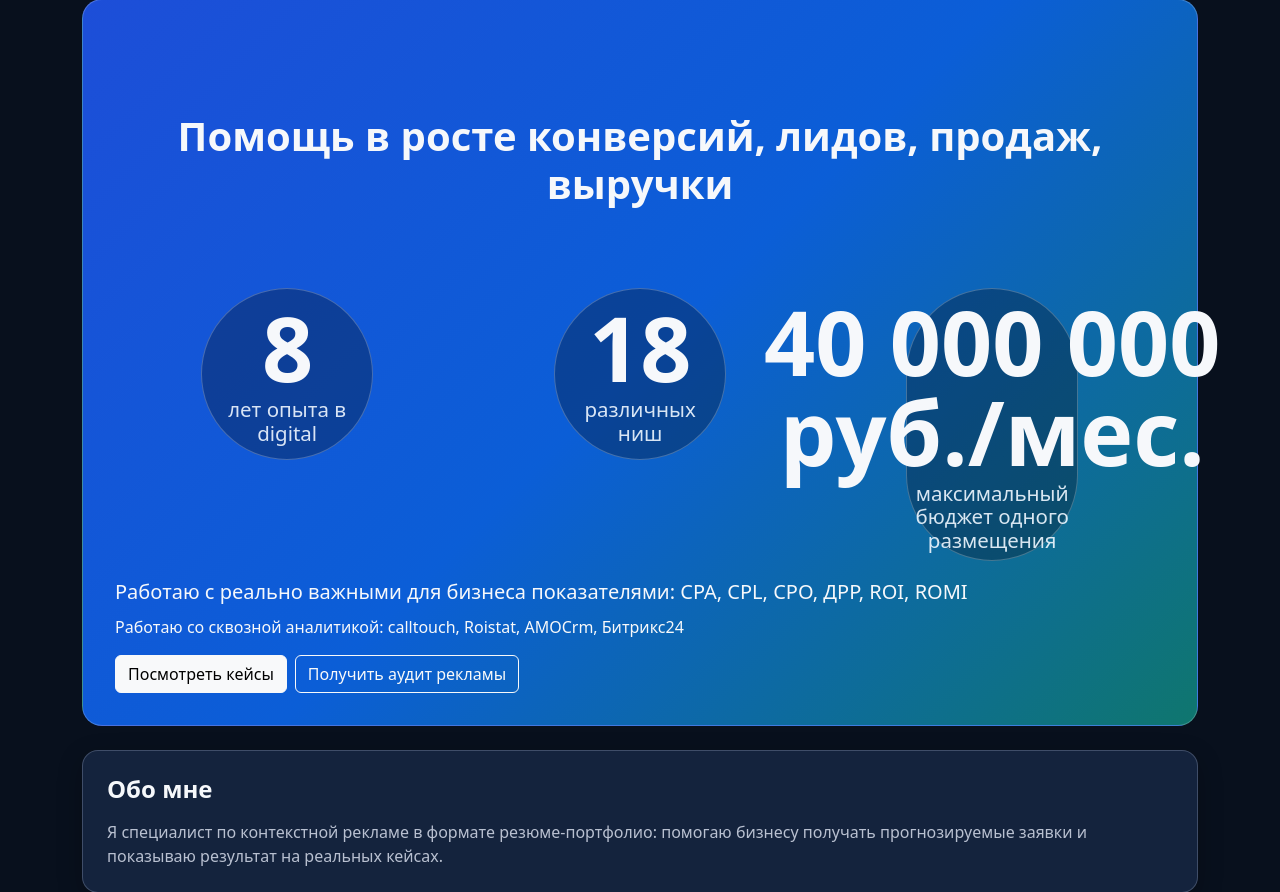
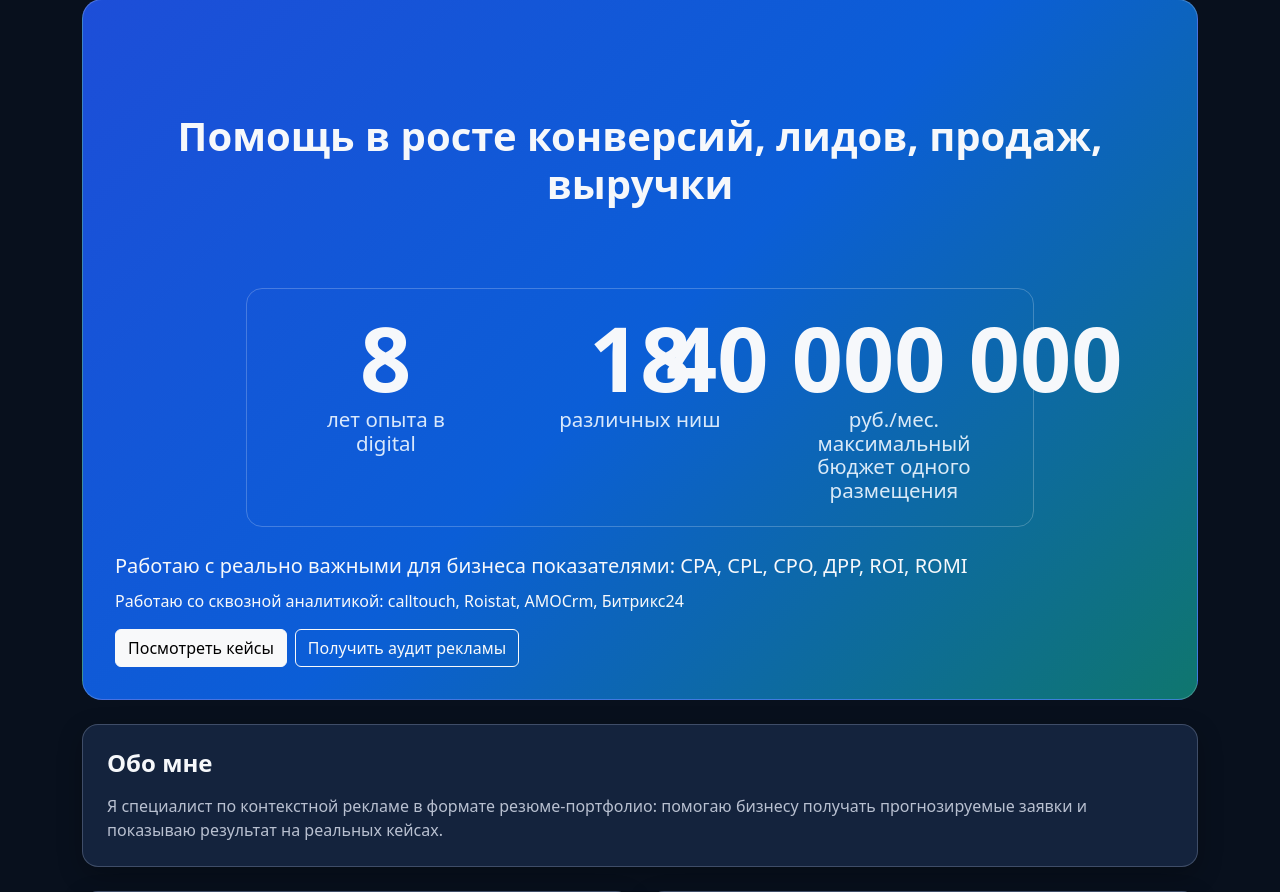
Before and after one commit to barabanov-oi/context_landing, a Flask app: page / in a window 1280 px wide. Shown: the part 82-974 px from the top of the page. Run offline with Flask 3, Linux system fonts and the light colour scheme.

Commit message:
Перестроить блок показателей в рамке
Добавил общую рамку 75% по центру для KPI на десктопе, убрал круглые подложки и выровнял контент плашек по верху. Для показателя 40 000 000 оставил числом только значение, а пояснение перенёс в описание.

```diff
--- a/templates/index.html
+++ b/templates/index.html
@@ -4,22 +4,26 @@
 {% block head_extra %}
 <style>
   .hero-block { background: linear-gradient(135deg, #1d4ed8 0%, #0b5ed7 50%, #0f766e 100%); border-radius: 20px; padding: 2rem; border: 1px solid rgba(255,255,255,.2); }
+  .hero-kpi-frame {
+    width: 75%;
+    margin: 0 auto 1.5rem;
+    padding: 1rem;
+    border: 1px solid rgba(255,255,255,.22);
+    border-radius: 16px;
+  }
+
   .hero-kpi {
-    background: rgba(6, 18, 36, .35);
-    border: 1px solid rgba(255,255,255,.24);
-    border-radius: 999px;
-    width: 50%;
-    aspect-ratio: 1 / 1;
+    width: 100%;
+    min-height: 9.5rem;
     padding: .5rem;
-    margin: 0 auto;
     display: flex;
     flex-direction: column;
     align-items: center;
-    justify-content: center;
+    justify-content: flex-start;
     text-align: center;
   }
   .hero-kpi .value { font-size: clamp(2.2rem, 7vw, 7.68rem); font-weight: 800; display: block; line-height: 1; }
-  .hero-kpi .label { font-size: 1.28rem; color: rgba(240,247,255,.9); margin-top: .35rem; line-height: 1.15; }
+  .hero-kpi .label { font-size: 1.28rem; color: rgba(240,247,255,.9); margin-top: .35rem; line-height: 1.15; max-width: 15ch; }
 
   .hero-title { text-align: center; margin-top: 2em; margin-bottom: 2em; }
 
@@ -49,7 +53,8 @@
 
   @media (max-width: 767px) {
     .hero-block { padding: 1.4rem; }
-    .hero-kpi { width: 60%; }
+    .hero-kpi-frame { width: 100%; padding: .7rem; }
+    .hero-kpi { min-height: auto; }
     .hero-kpi .value { font-size: clamp(2rem, 16vw, 4.2rem); }
     .hero-kpi .label { font-size: .95rem; }
     .hero-title { margin-top: 2em; margin-bottom: 2em; }
@@ -60,7 +65,8 @@
 {% block content %}
 <section class="hero-block mb-4">
   <h1 class="display-6 fw-bold hero-title">Помощь в росте конверсий, лидов, продаж, выручки</h1>
-  <div class="row g-2 mb-3">
+  <div class="hero-kpi-frame">
+    <div class="row g-2">
     <div class="col-md-4">
       <div class="hero-kpi animate-kpi" data-count-target="8" data-count-suffix="">
         <span class="value">0</span>
@@ -74,10 +80,11 @@
       </div>
     </div>
     <div class="col-md-4">
-      <div class="hero-kpi animate-kpi" data-count-target="40000000" data-count-suffix=" руб./мес." data-count-prefix="" data-count-postfix="">
+      <div class="hero-kpi animate-kpi" data-count-target="40000000" data-count-suffix="" data-count-prefix="" data-count-postfix="">
         <span class="value">0</span>
-        <span class="label">максимальный бюджет одного размещения</span>
+        <span class="label">руб./мес. максимальный бюджет одного размещения</span>
       </div>
+    </div>
     </div>
   </div>
   <p class="mb-2 fs-5">Работаю с реально важными для бизнеса показателями: CPA, CPL, CPO, ДРР, ROI, ROMI</p>
```
